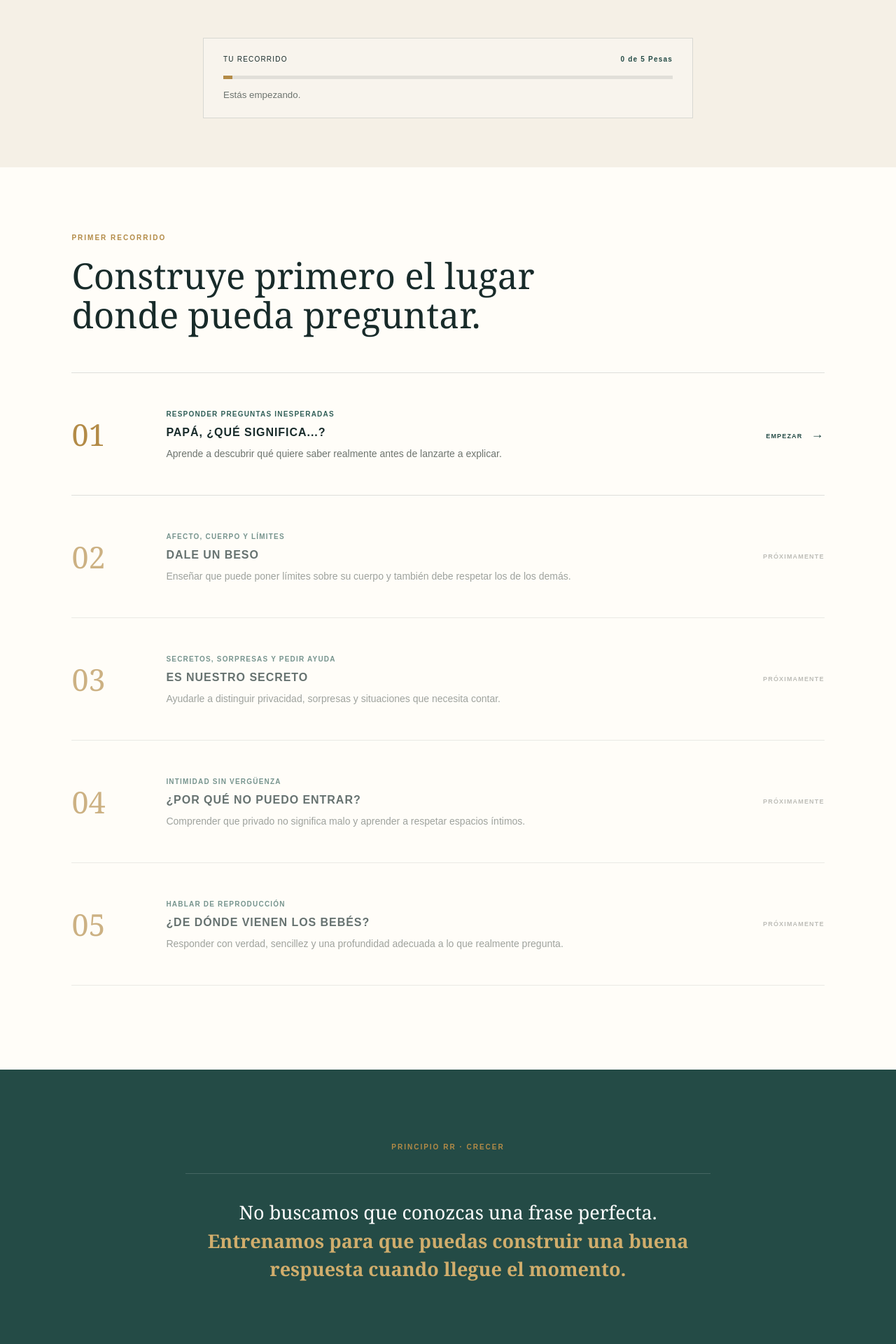
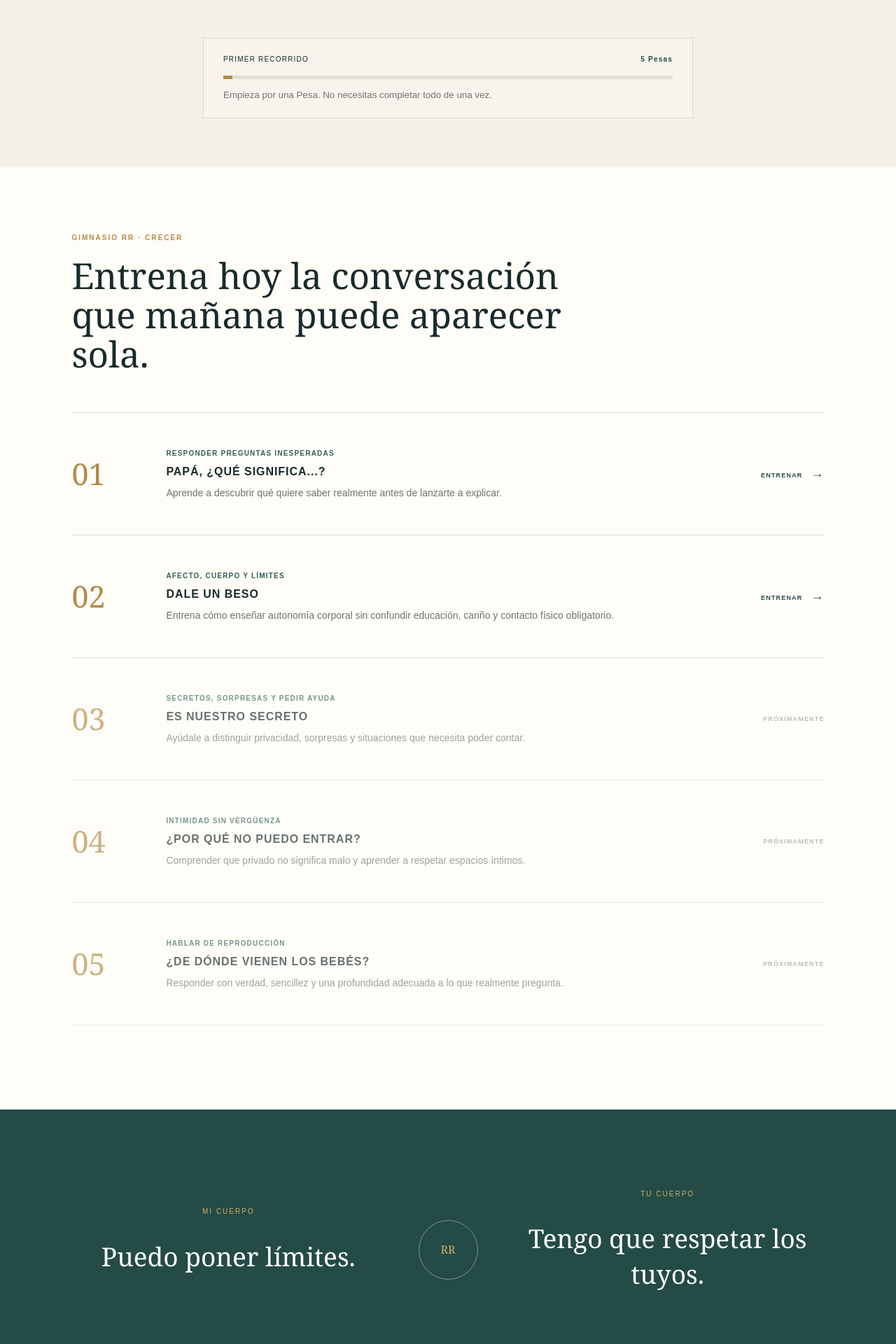
Before and after one commit to elpozo84/rr-crecer, a Next.js app: page /prepararme/7-9 in a window 1280 px wide. Shown: the part 500-2420 px from the top of the page at 70% size. Built offline with nearby package versions, Linux system fonts and the light colour scheme.

Commit message:
Update page.js

```diff
--- a/app/prepararme/7-9/page.js
+++ b/app/prepararme/7-9/page.js
@@ -7,7 +7,7 @@ const pesas = [
     capacidad: "Responder preguntas inesperadas",
     descripcion:
       "Aprende a descubrir qué quiere saber realmente antes de lanzarte a explicar.",
-    estado: "EMPEZAR",
+    estado: "ENTRENAR",
     href: "/prepararme/7-9/pesa-01",
   },
   {
@@ -15,15 +15,16 @@ const pesas = [
     titulo: "DALE UN BESO",
     capacidad: "Afecto, cuerpo y límites",
     descripcion:
-      "Enseñar que puede poner límites sobre su cuerpo y también debe respetar los de los demás.",
-    estado: "PRÓXIMAMENTE",
+      "Entrena cómo enseñar autonomía corporal sin confundir educación, cariño y contacto físico obligatorio.",
+    estado: "ENTRENAR",
+    href: "/prepararme/7-9/pesa-02",
   },
   {
     id: "03",
     titulo: "ES NUESTRO SECRETO",
     capacidad: "Secretos, sorpresas y pedir ayuda",
     descripcion:
-      "Ayudarle a distinguir privacidad, sorpresas y situaciones que necesita contar.",
+      "Ayúdale a distinguir privacidad, sorpresas y situaciones que necesita poder contar.",
     estado: "PRÓXIMAMENTE",
   },
   {
@@ -50,6 +51,7 @@ export default function Comprender79() {
       <header className="header">
         <Link className="brand" href="/">
           <span className="mark">RR</span>
+
           <span>
             <strong>CRECER</strong>
             <small>MÉTODO RUIZ RIVAS</small>
@@ -78,33 +80,42 @@ export default function Comprender79() {
 
         <div className="progressBox">
           <div>
-            <span>TU RECORRIDO</span>
-            <strong>0 de 5 Pesas</strong>
+            <span>PRIMER RECORRIDO</span>
+            <strong>5 Pesas</strong>
           </div>
 
           <div className="progressTrack">
             <div className="progressFill" />
           </div>
 
-          <small>Estás empezando.</small>
+          <small>
+            Empieza por una Pesa. No necesitas completar todo de una vez.
+          </small>
         </div>
       </section>
 
       <section className="gymContent">
         <div className="gymHeading">
-          <span>PRIMER RECORRIDO</span>
-          <h2>Construye primero el lugar donde pueda preguntar.</h2>
+          <span>GIMNASIO RR · CRECER</span>
+
+          <h2>
+            Entrena hoy la conversación que mañana puede aparecer sola.
+          </h2>
         </div>
 
         <div className="weights">
           {pesas.map((pesa) => {
-            const content = (
+            const contenido = (
               <>
-                <div className="weightNumber">{pesa.id}</div>
+                <div className="weightNumber">
+                  {pesa.id}
+                </div>
 
                 <div className="weightBody">
                   <span>{pesa.capacidad}</span>
+
                   <h3>{pesa.titulo}</h3>
+
                   <p>{pesa.descripcion}</p>
                 </div>
 
@@ -114,21 +125,49 @@ export default function Comprender79() {
                   }`}
                 >
                   {pesa.estado}
+
                   {pesa.href && <b>→</b>}
                 </div>
               </>
             );
 
-            return pesa.href ? (
-              <Link className="weightCard" href={pesa.href} key={pesa.id}>
-                {content}
-              </Link>
-            ) : (
-              <div className="weightCard locked" key={pesa.id}>
-                {content}
+            if (pesa.href) {
+              return (
+                <Link
+                  className="weightCard"
+                  href={pesa.href}
+                  key={pesa.id}
+                >
+                  {contenido}
+                </Link>
+              );
+            }
+
+            return (
+              <div
+                className="weightCard locked"
+                key={pesa.id}
+              >
+                {contenido}
               </div>
             );
           })}
+        </div>
+      </section>
+
+      <section className="twoSides">
+        <div>
+          <span>MI CUERPO</span>
+          <h2>Puedo poner límites.</h2>
+        </div>
+
+        <div className="circle">
+          RR
+        </div>
+
+        <div>
+          <span>TU CUERPO</span>
+          <h2>Tengo que respetar los tuyos.</h2>
         </div>
       </section>
 
@@ -136,11 +175,11 @@ export default function Comprender79() {
         <span>PRINCIPIO RR · CRECER</span>
 
         <blockquote>
-          No buscamos que conozcas una frase perfecta.
+          No buscamos que memorices qué decir en cada situación.
           <strong>
             {" "}
-            Entrenamos para que puedas construir una buena respuesta cuando
-            llegue el momento.
+            Entrenamos criterios que puedas utilizar cuando aparezca una
+            situación que nunca habíamos previsto.
           </strong>
         </blockquote>
       </section>
```
